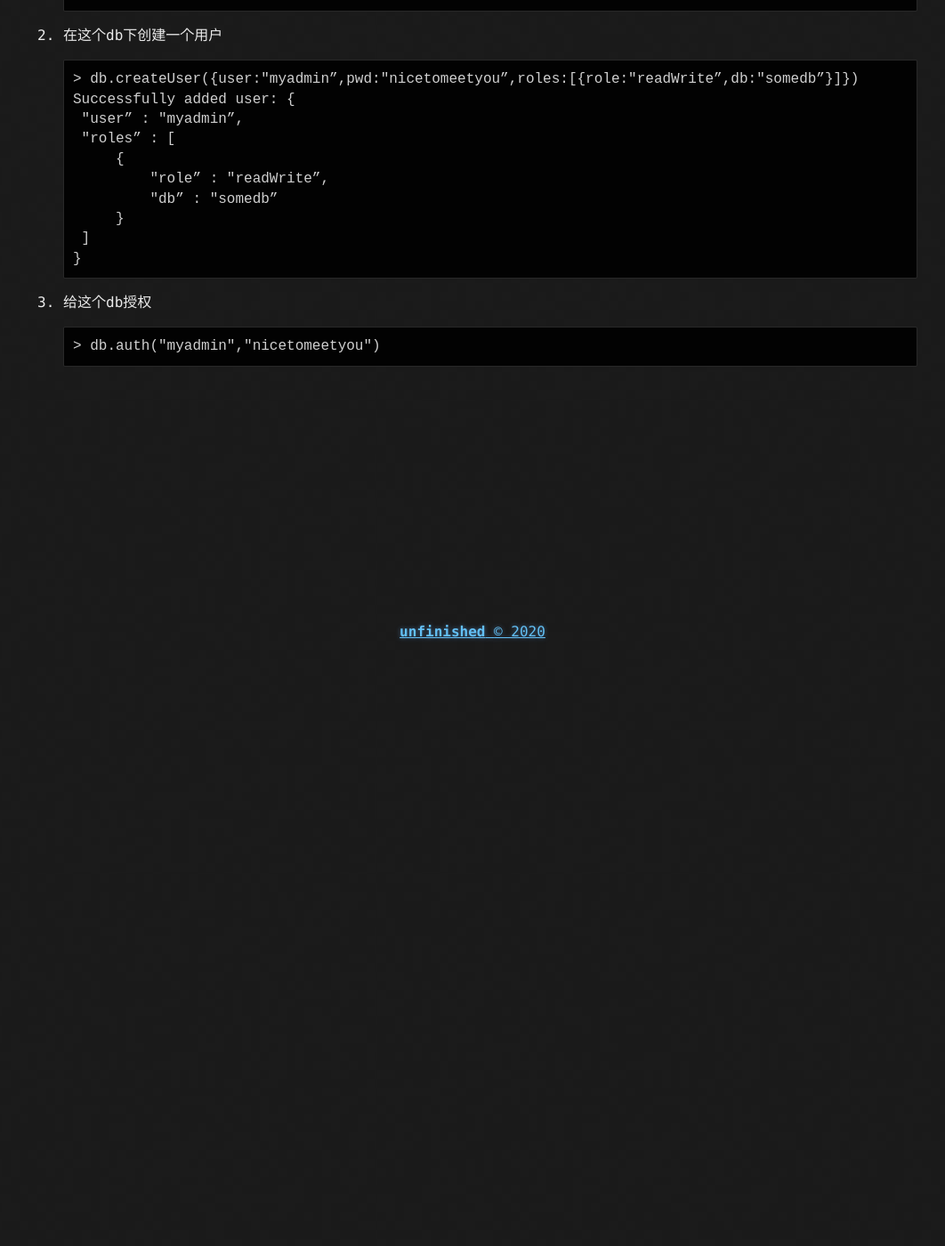
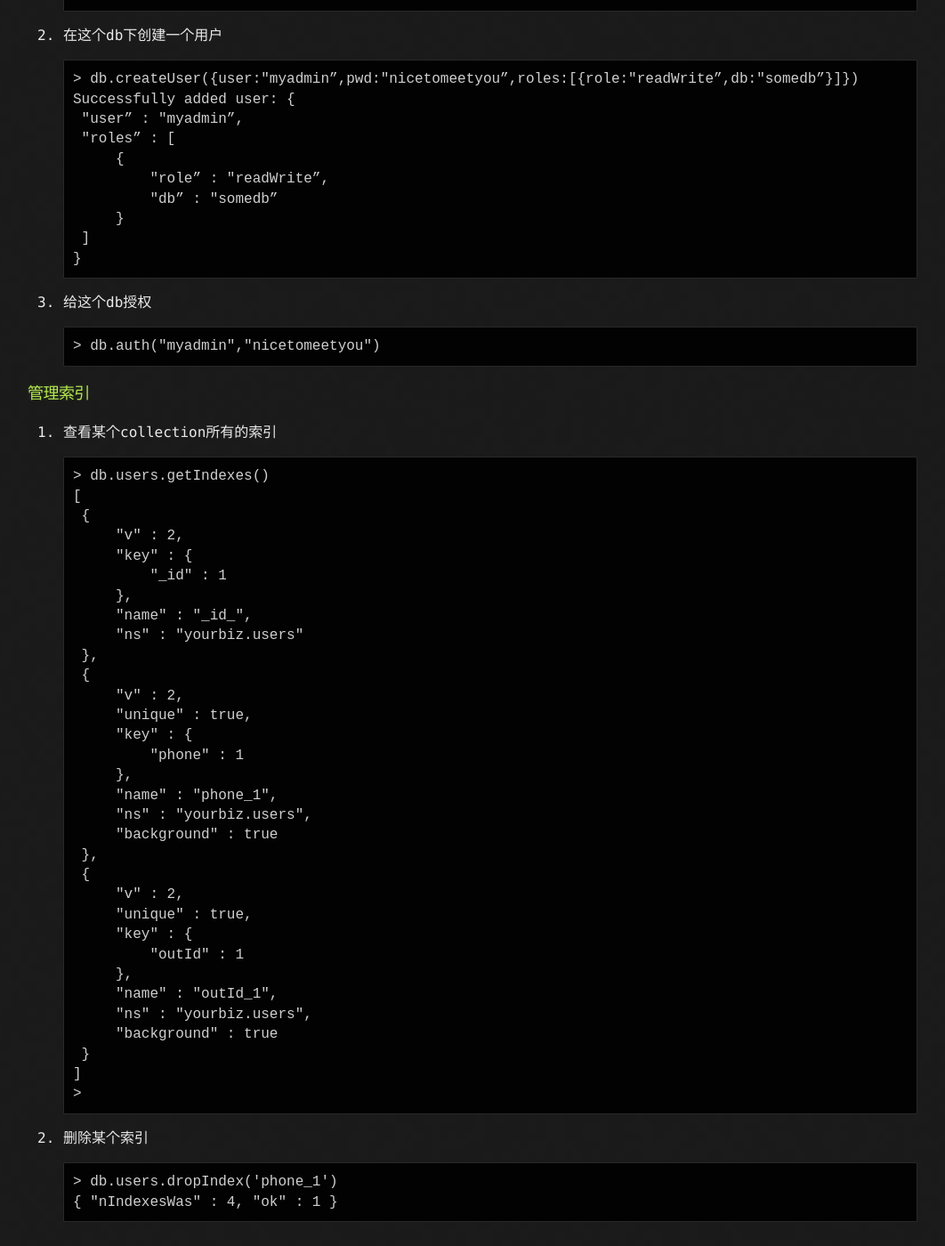
Before and after one commit to 1057437122/1057437122.github.io, a Jekyll site: the page built from _posts/2020-03-07-About-Mongo.md, in a window 1280 px wide and 1400 px high, scrolled down 615 px. Shown: the whole window at 89% size, without its empty margins (109-1171 px from the left). Built offline with Jekyll 4.4.1, drawn with Linux system fonts in a browser that asks for light colours.

Commit message:
index of mongo

````diff
--- a/_posts/2020-03-07-About-Mongo.md
+++ b/_posts/2020-03-07-About-Mongo.md
@@ -37,3 +37,46 @@ Successfully added user: {
 ```
 > db.auth("myadmin","nicetomeetyou")
 ```
+
+
+### 管理索引
+1. 查看某个collection所有的索引
+```
+> db.users.getIndexes()
+[
+	{
+		"v" : 2,
+		"key" : {
+			"_id" : 1
+		},
+		"name" : "_id_",
+		"ns" : "yourbiz.users"
+	},
+	{
+		"v" : 2,
+		"unique" : true,
+		"key" : {
+			"phone" : 1
+		},
+		"name" : "phone_1",
+		"ns" : "yourbiz.users",
+		"background" : true
+	},
+	{
+		"v" : 2,
+		"unique" : true,
+		"key" : {
+			"outId" : 1
+		},
+		"name" : "outId_1",
+		"ns" : "yourbiz.users",
+		"background" : true
+	}
+]
+>
+```
+2. 删除某个索引
+```
+> db.users.dropIndex('phone_1')
+{ "nIndexesWas" : 4, "ok" : 1 }
+```
````
